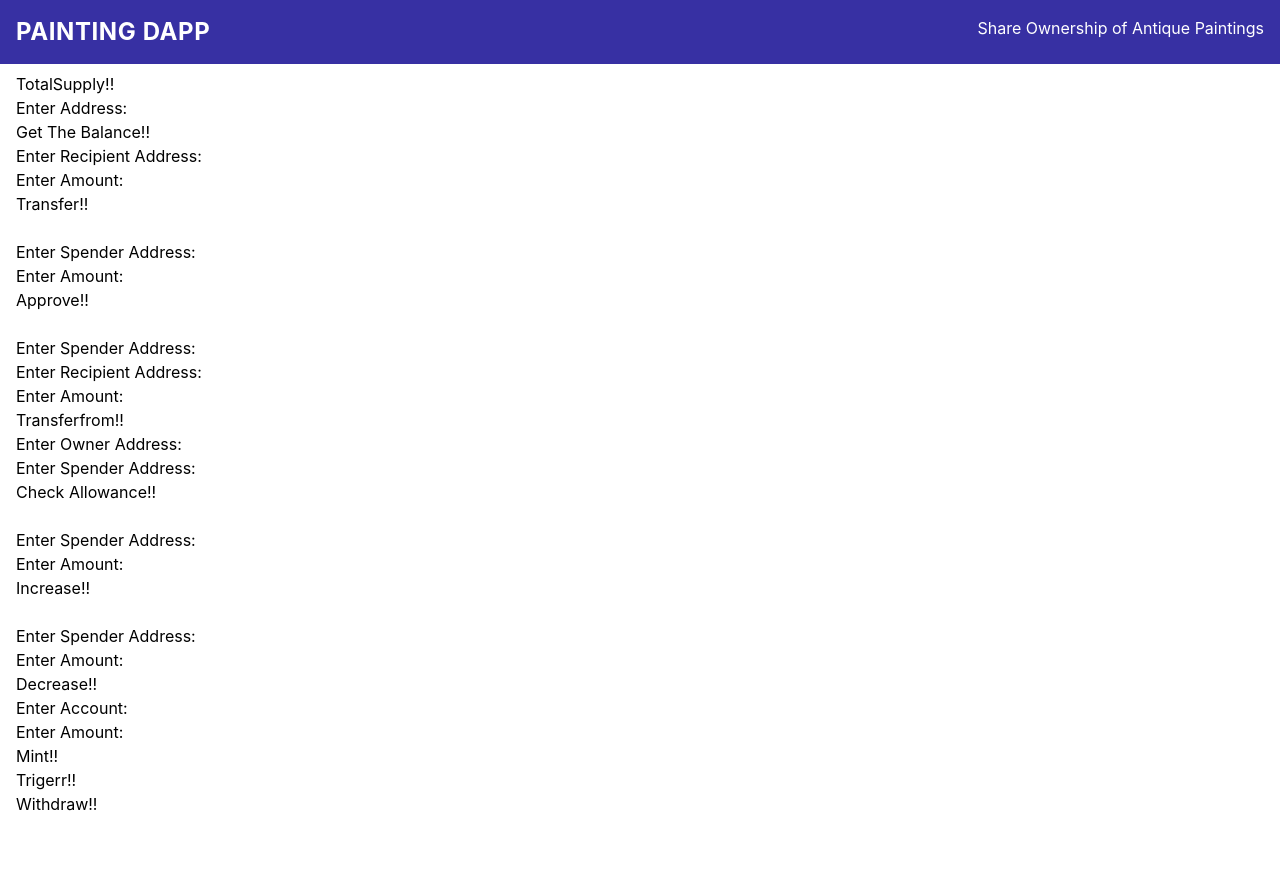
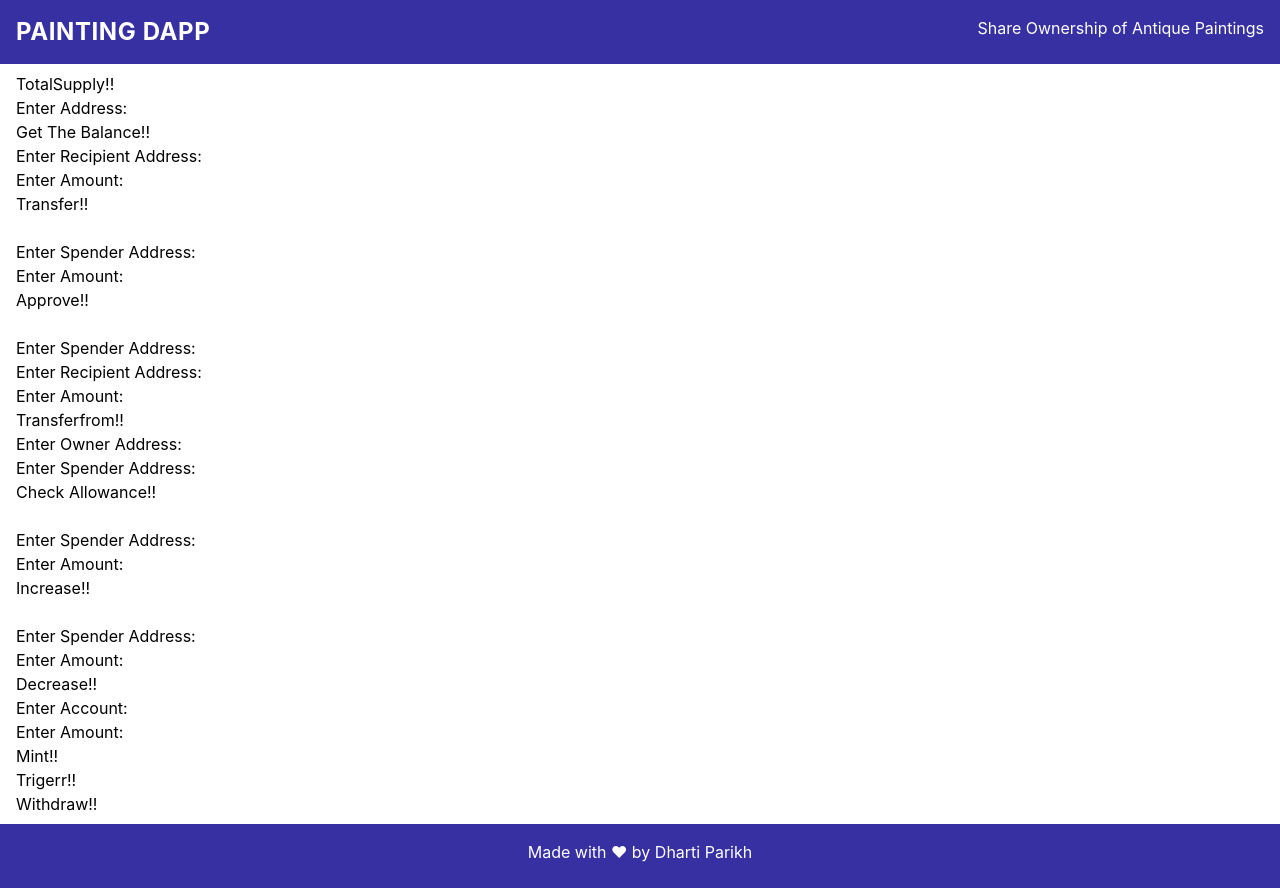
Before and after one commit to D1830p/final-project, a React (Create React App) app: page / in a window 1280 px wide. Before the commit the page ends 824 px from the top, so only its background shows below. Built offline with nearby package versions, Linux system fonts and the light colour scheme; the HTML template or start-up script is replaced by a standard one.

Commit message:
Added Footer

```diff
--- a/src/App.js
+++ b/src/App.js
@@ -4,6 +4,7 @@ import Transactions from './Components/Transactions';
 import Allowance from './Components/Allowance';
 import Rewards from './Components/Rewards';
 import Header from './Components/Header';
+import Footer from './Components/Footer';
 import './index';
 
 class App extends React.Component {
@@ -14,18 +15,20 @@ class App extends React.Component {
 
         <div id="main" className="flex">
           <div className="px-4 py-2 w-full md:w-1/2">
-        <Info />
+            <Info />
 
-        <Transactions />
+            <Transactions />
 
-        <Allowance />
+            <Allowance />
 
-        <Rewards />
+            <Rewards />
           </div>
 
           <div id="hero" className="hidden md:block w-1/2">
           </div>
         </div>
+
+        <Footer />
       </div>
     );
   }
--- /dev/null
+++ b/src/Components/Footer.js
@@ -0,0 +1,11 @@
+import React from 'react';
+
+const Footer = () => {
+  return (
+    <div className="flex justify-center align-items-center w-full h-16 bg-indigo-800 py-4">
+      <p className="text-white text-md">Made with ❤ by Dharti Parikh</p>
+    </div>
+  );
+};
+
+export default Footer;
```
